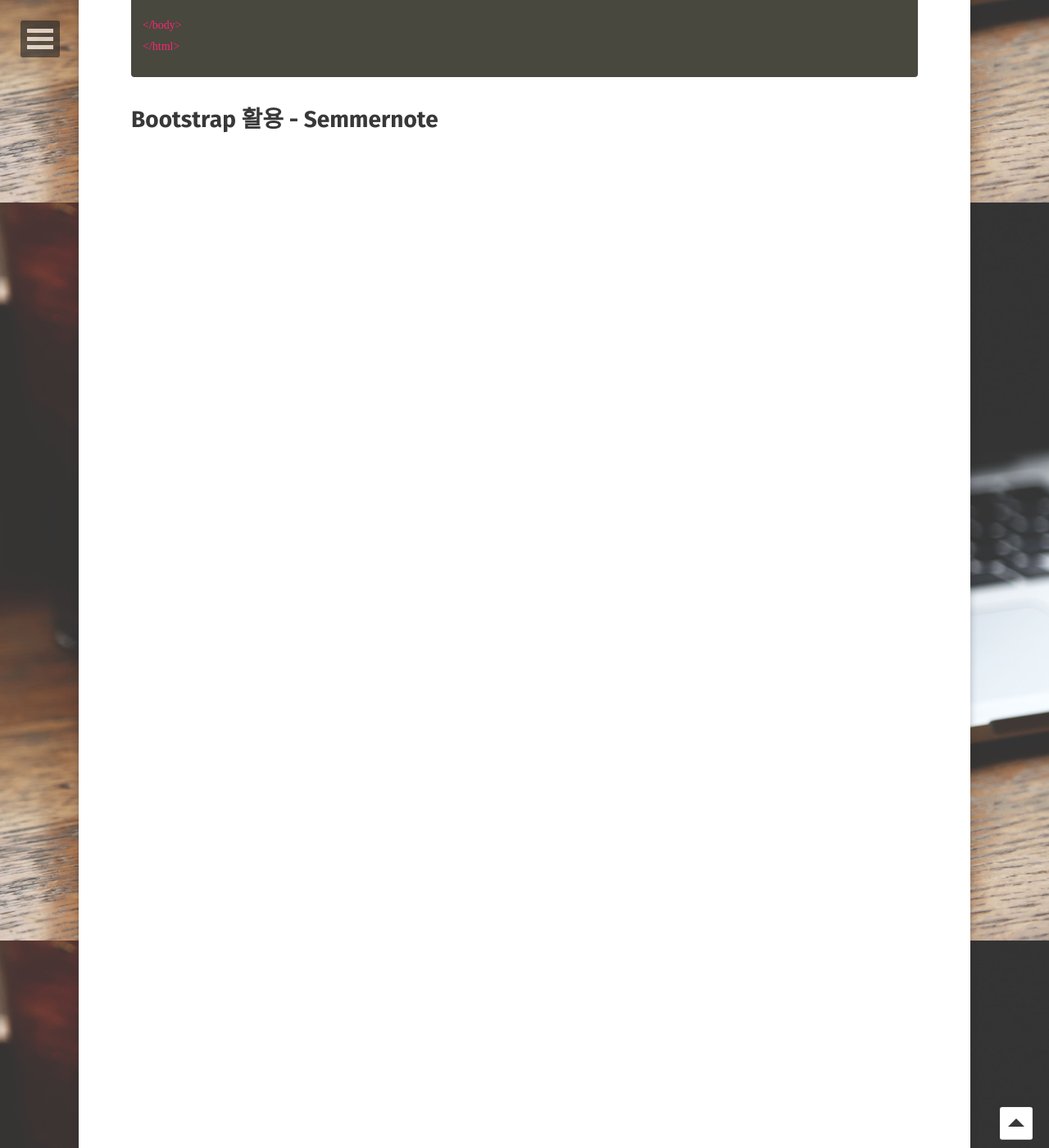
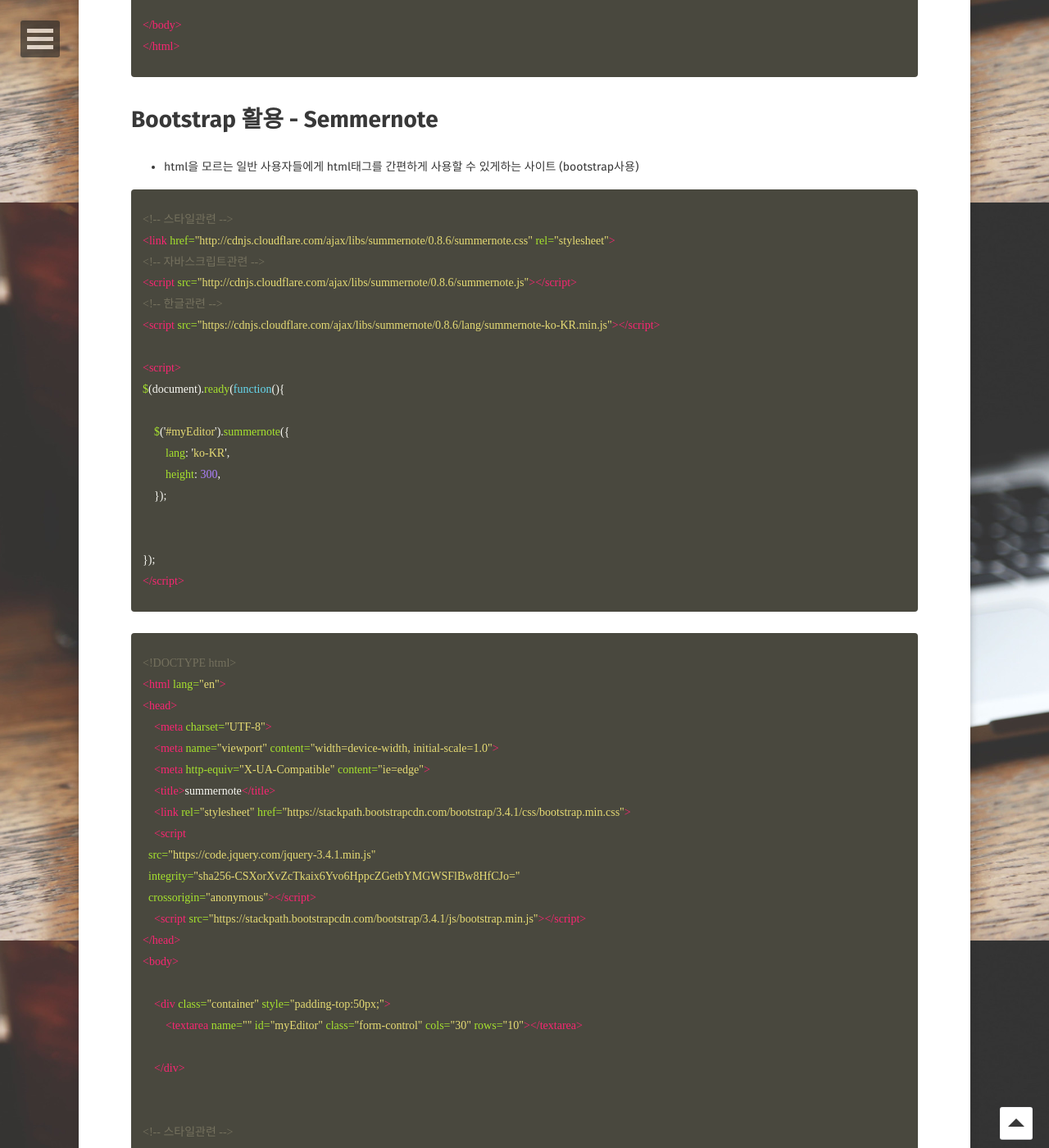
Before and after one commit to sum529-create/sum529-create.github.io, a Jekyll site: the page built from _posts/2021-05-11-bootstrap.md, in a window 1280 px wide and 1400 px high, scrolled down 11453 px. Shown: the whole window at 82% size. Built offline with Jekyll 4.4.1, drawn with Linux system fonts in a browser that asks for light colours; some web fonts are replaced; comment, search, counter and statistics services are not loaded; some of the changed text lies outside the part shown.

Commit message:
Update 2021-05-11-bootstrap.md

```diff
--- a/_posts/2021-05-11-bootstrap.md
+++ b/_posts/2021-05-11-bootstrap.md
@@ -439,196 +439,80 @@ https://codepen.io/sum529-create/embed/BaWjNjw?height=317&theme-id=dark&default-
 
 
 # Bootstrap 활용 - Semmernote
+- html을 모르는 일반 사용자들에게 html태그를 간편하게 사용할 수 있게하는 사이트 (bootstrap사용)
 {% highlight html %}
+<!-- 스타일관련 -->
+<link href="http://cdnjs.cloudflare.com/ajax/libs/summernote/0.8.6/summernote.css" rel="stylesheet">
+<!-- 자바스크립트관련 -->
+<script src="http://cdnjs.cloudflare.com/ajax/libs/summernote/0.8.6/summernote.js"></script>
+<!-- 한글관련 -->
+<script src="https://cdnjs.cloudflare.com/ajax/libs/summernote/0.8.6/lang/summernote-ko-KR.min.js"></script>
 
-{% endhighlight %}
-{% highlight html %}
+<script>
+$(document).ready(function(){
 
-{% endhighlight %}
-{% highlight html %}
+    $('#myEditor').summernote({
+        lang: 'ko-KR',
+        height: 300,
+    });
 
-{% endhighlight %}
-{% highlight html %}
 
-{% endhighlight %}
-{% highlight html %}
-
+});
+</script>
 {% endhighlight %}
 
+
 {% highlight html %}
+<!DOCTYPE html>
+<html lang="en">
+<head>
+    <meta charset="UTF-8">
+    <meta name="viewport" content="width=device-width, initial-scale=1.0">
+    <meta http-equiv="X-UA-Compatible" content="ie=edge">
+    <title>summernote</title>
+    <link rel="stylesheet" href="https://stackpath.bootstrapcdn.com/bootstrap/3.4.1/css/bootstrap.min.css">
+    <script
+  src="https://code.jquery.com/jquery-3.4.1.min.js"
+  integrity="sha256-CSXorXvZcTkaix6Yvo6HppcZGetbYMGWSFlBw8HfCJo="
+  crossorigin="anonymous"></script>
+    <script src="https://stackpath.bootstrapcdn.com/bootstrap/3.4.1/js/bootstrap.min.js"></script>
+</head>
+<body>
 
-{% endhighlight %}
-{% highlight html %}
+    <div class="container" style="padding-top:50px;">
+        <textarea name="" id="myEditor" class="form-control" cols="30" rows="10"></textarea>
 
-{% endhighlight %}
-<pre>
-<code>
-</code>
-</pre>
+    </div>
 
 
-<pre>
-<code>
+<!-- 스타일관련 -->
+<link href="http://cdnjs.cloudflare.com/ajax/libs/summernote/0.8.6/summernote.css" rel="stylesheet">
+<!-- 자바스크립트관련 -->
+<script src="http://cdnjs.cloudflare.com/ajax/libs/summernote/0.8.6/summernote.js"></script>
+<!-- 한글관련 -->
+<script src="https://cdnjs.cloudflare.com/ajax/libs/summernote/0.8.6/lang/summernote-ko-KR.min.js"></script>
 
-</code>
-</pre>
-<pre>
-<code>
+<script>
+$(document).ready(function(){
 
-</code>
-</pre>
-<pre>
-<code>
+    $('#myEditor').summernote({
+        lang: 'ko-KR',
+        height: 300,
+    });
 
-</code>
-</pre>
-<pre>
-<code>
 
-</code>
-</pre>
-<pre>
-<code>
+});
+</script>
 
-</code>
-</pre>
-<pre>
-<code>
 
-</code>
-</pre>
-<pre>
-<code>
+</body>
+</html>
+{% endhighlight %}
 
-</code>
-</pre>
-<pre>
-<code>
 
-</code>
-</pre>
-<pre>
-<code>
+# Bootstrap 활용 - template
+- 디자인 파일 구매. 유료
+- https://themeforest.net/?gclid=CjwKCAjw-e2EBhAhEiwAJI5jg56M6NNkktT-qzRSXjjU0K85BEx61rOplURdE0kLzFgl3pRUkZsCtBoCtmwQAvD_BwE
 
-</code>
-</pre>
-<pre>
-<code>
-
-</code>
-</pre>
-<pre>
-<code>
-
-</code>
-</pre>
-<pre>
-<code>
-
-</code>
-</pre>
-<pre>
-<code>
-
-</code>
-</pre>
-<pre>
-<code>
-
-</code>
-</pre>
-<pre>
-<code>
-
-</code>
-</pre>
-<pre>
-<code>
-
-</code>
-</pre>
-<pre>
-<code>
-
-</code>
-</pre>
-<pre>
-<code>
-
-</code>
-</pre>
-<pre>
-<code>
-
-</code>
-</pre>
-<pre>
-<code>
-
-</code>
-</pre>
-<pre>
-<code>
-
-</code>
-</pre>
-<pre>
-<code>
-
-</code>
-</pre>
-<pre>
-<code>
-
-</code>
-</pre>
-<pre>
-<code>
-
-</code>
-</pre>
-<pre>
-<code>
-
-</code>
-</pre>
-<pre>
-<code>
-
-</code>
-</pre>
-<pre>
-<code>
-
-</code>
-</pre>
-<pre>
-<code>
-
-</code>
-</pre>
-<pre>
-<code>
-
-</code>
-</pre>
-<pre>
-<code>
-
-</code>
-</pre>
-<pre>
-<code>
-
-</code>
-</pre>
-<pre>
-<code>
-
-</code>
-</pre>
-<pre>
-<code>
-
-</code>
-</pre>
+**무료 template**
+- https://startbootstrap.com/themes
```
